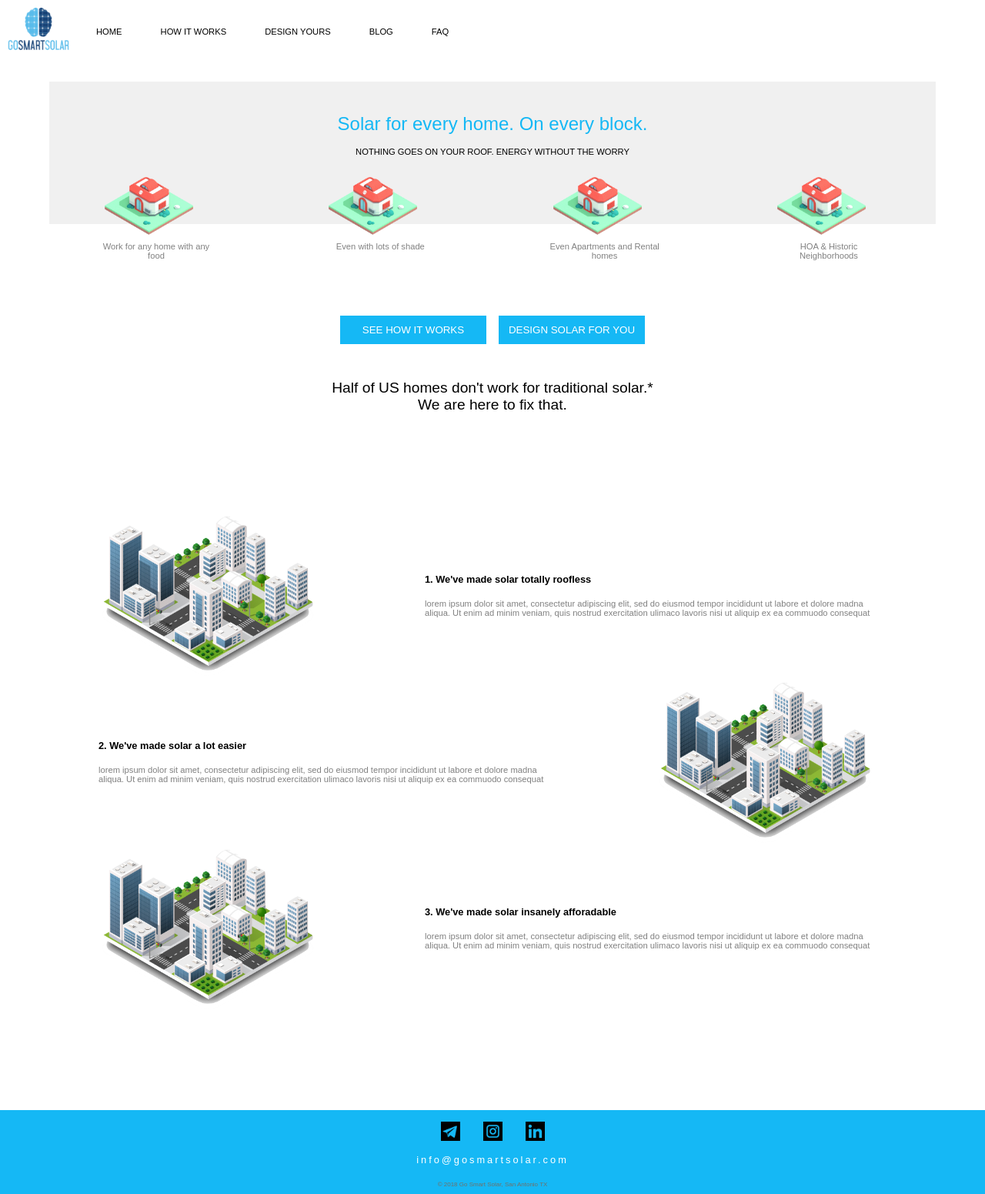
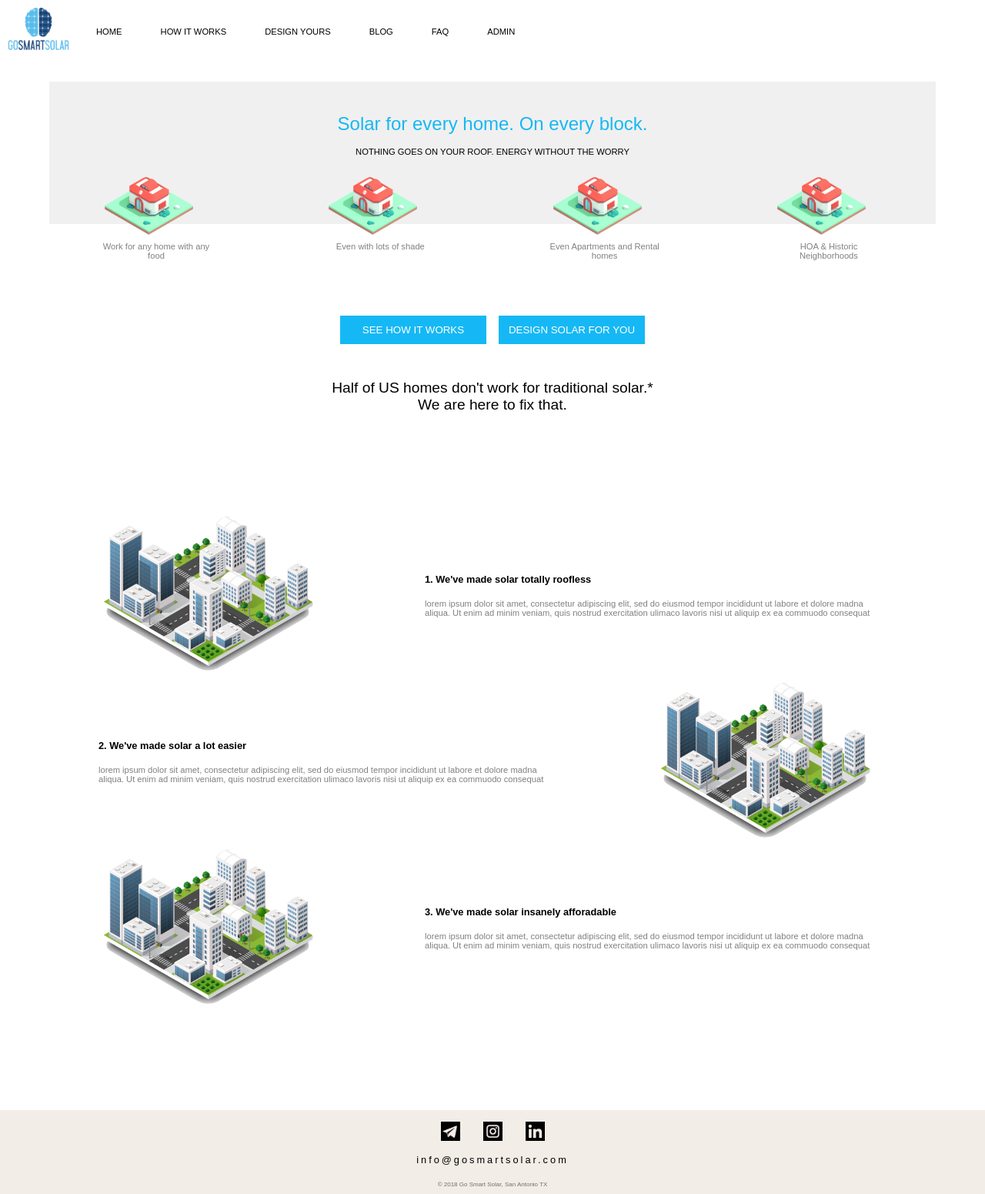
Before and after one commit to casper345/sunblock, a React (Create React App) app: page / in a window 1280 px wide. Shown: the whole page at 77% size. Built offline with nearby package versions, Linux system fonts and the light colour scheme.

Commit message:
Add Admin page

```diff
--- a/src/App.js
+++ b/src/App.js
@@ -5,6 +5,7 @@ import { BrowserRouter, Route } from 'react-router-dom'
 // TODO: shouldnt need index
 import HomeScreen from './screens/HomeScreen/index'
 import DesignScreen from './screens/DesignScreen'
+import Admin from './screens/Admin'
 
 import NavigationBar from './components/NavigationBar'
 import Footer from './components/Footer'
@@ -26,6 +27,7 @@ class App extends Component {
           <Main>
             <Route exact path="/" component={HomeScreen} />
             <Route exact path="/design-your-solar" component={DesignScreen} />
+            <Route exact path="/admin" component={Admin} />
           </Main>
           <Footer />
         </Container>
--- a/src/components/Footer.js
+++ b/src/components/Footer.js
@@ -9,7 +9,7 @@ const Container = styled.div`
   flex-direction: column;
   align-items: center;
   justify-content: center;
-  background-color: ${Color.primaryColor};
+  background-color: ${Color.lightBrown};
 `;
 const Icon = styled.img`
   width: 25px;
@@ -20,7 +20,6 @@ const Icon = styled.img`
 const EmailText = styled.p`
   font-size: .8rem;
   letter-spacing: 3px;
-  color: white;
 `;
 const CopyrightText = styled.p`
   font-size: .5rem;
--- a/src/components/NavigationBar.js
+++ b/src/components/NavigationBar.js
@@ -52,6 +52,7 @@ const NavigationBar = () =>
       <ListItem><StyledLink to="/design-your-solar">Design Yours</StyledLink></ListItem>
       <ListItem><StyledLink to="/blog">Blog</StyledLink></ListItem>
       <ListItem><StyledLink to="/faq">FAQ</StyledLink></ListItem>
+      <ListItem><StyledLink to="/admin">Admin</StyledLink></ListItem>
     </List>
   </Container>
 
--- a/src/screens/DesignScreen.js
+++ b/src/screens/DesignScreen.js
@@ -1,8 +1,7 @@
 import React, { Component } from 'react'
 import styled from 'styled-components'
 
-import DesignForm from '../containers/DesignForm'
-import SolarPanelCalc from '../containers/SolarPanelCalc'
+import DesignForm from '../containers/DesignForm/index'
 
 import { H2 } from '../components/StyledHeading'
 
@@ -25,4 +24,4 @@ class DesignScreen extends Component {
   }
 }
 
-export default DesignScreen;
+export default DesignScreen
```
